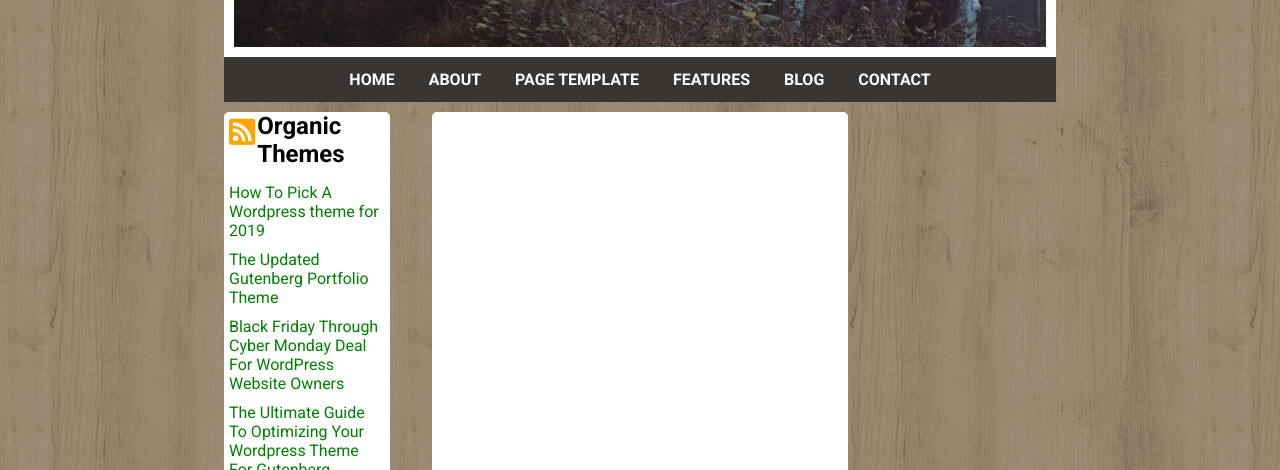
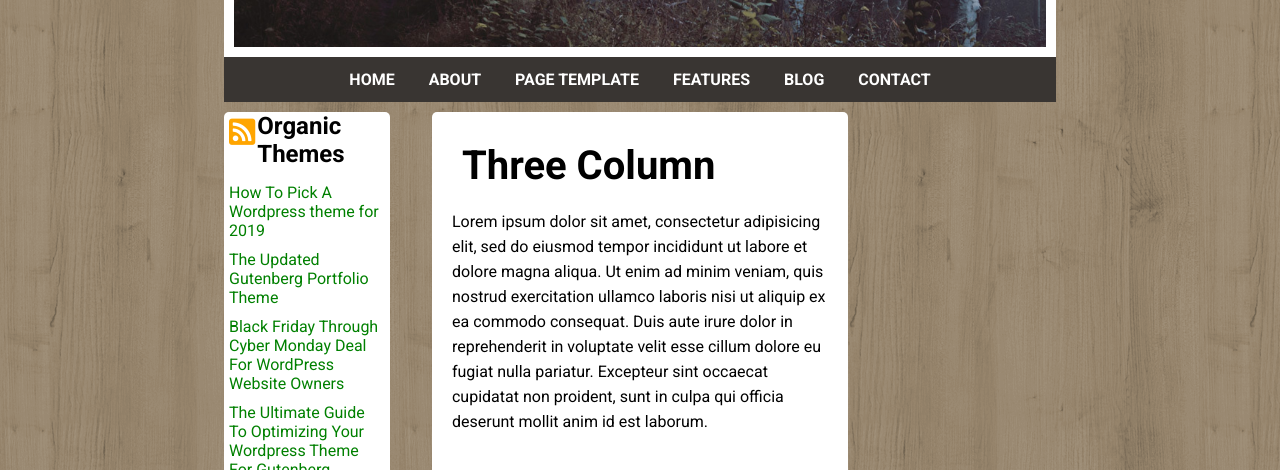
Before and after one commit to nicolainve/htmlcss-wp, a plain HTML site: page index.html in a window 1280 px wide. Shown: the part 330-800 px from the top of the page. Drawn offline with Linux system fonts and the light colour scheme.

Commit message:
main col-center

```diff
--- a/css/style.css
+++ b/css/style.css
@@ -81,6 +81,16 @@ aside {
   width: 20%;
 }
 
+main h1 {
+  padding: 30px 30px 0 30px;
+  font-size: 40px;
+}
+
+main p {
+  padding: 20px;
+  line-height: 25px;
+}
+
 /* left */
 .left {
   margin-right: 5%;
@@ -121,6 +131,8 @@ aside {
   padding: 5px;
 }
 
+/* center */
+
 section {
   width: 50%;
   height: 400px;
--- a/index.html
+++ b/index.html
@@ -81,7 +81,8 @@
 
         <!-- center-col -->
         <section class="col">
-
+          <h1>Three Column</h1>
+          <p>Lorem ipsum dolor sit amet, consectetur adipisicing elit, sed do eiusmod tempor incididunt ut labore et dolore magna aliqua. Ut enim ad minim veniam, quis nostrud exercitation ullamco laboris nisi ut aliquip ex ea commodo consequat. Duis aute irure dolor in reprehenderit in voluptate velit esse cillum dolore eu fugiat nulla pariatur. Excepteur sint occaecat cupidatat non proident, sunt in culpa qui officia deserunt mollit anim id est laborum.</p>
         </section>
 
         <!-- right-col -->
```
